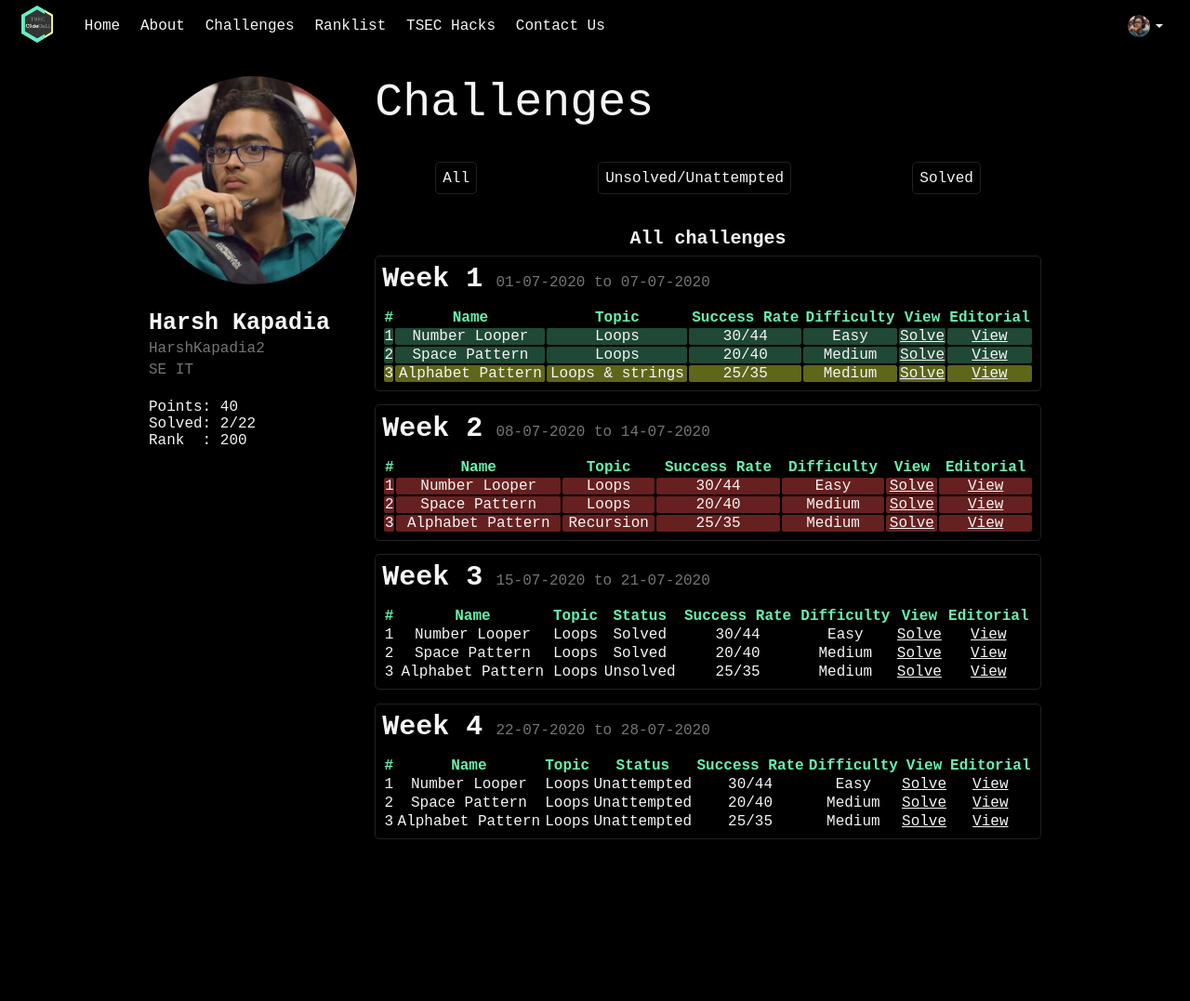
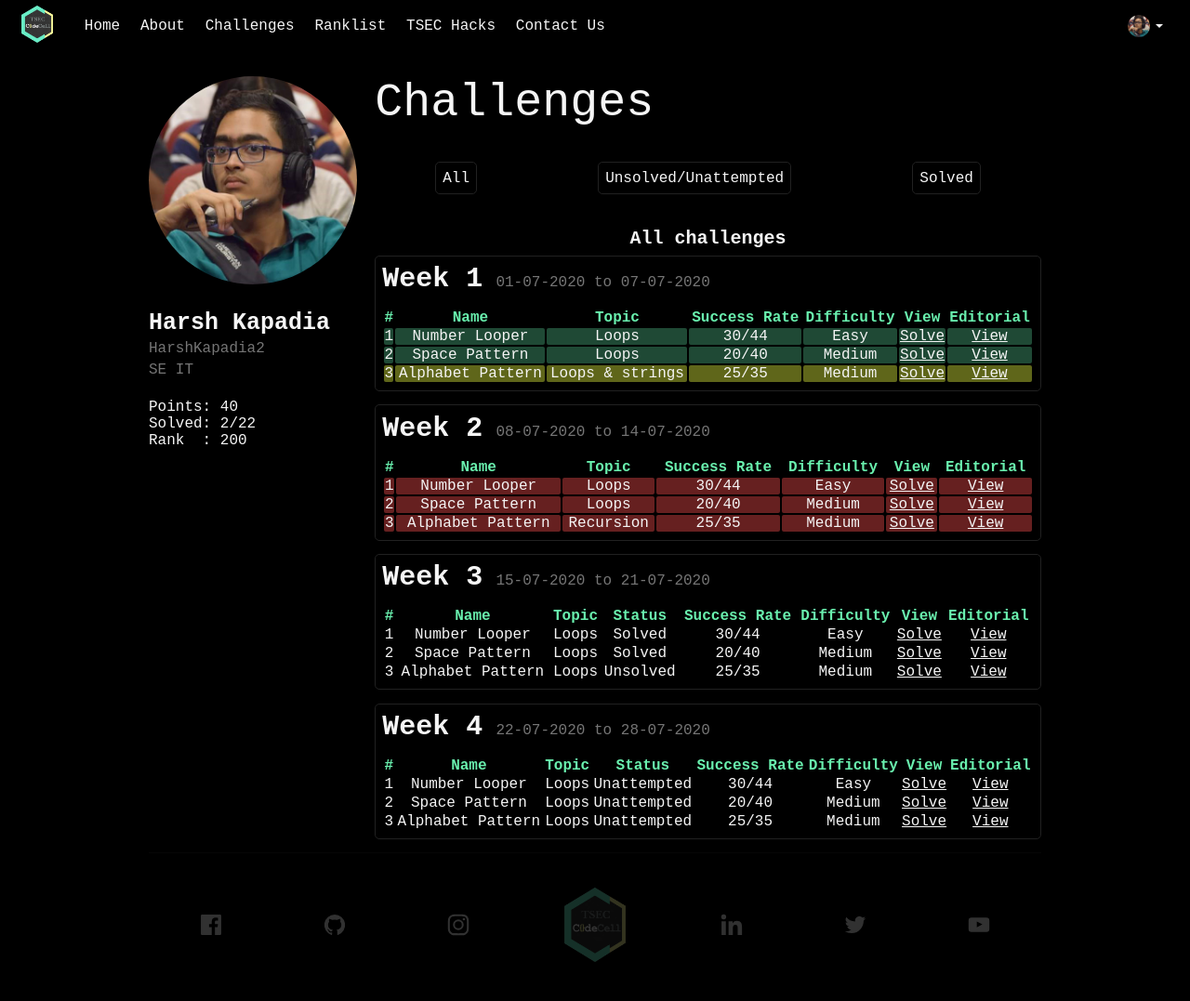
Before and after one commit to HarshKapadia2/sample-challenges-page, a plain HTML site: page index.html in a window 1280 px wide. Shown: the whole page at 93% size. Before the commit the page ends 917 px from the top, so only its background shows below. Drawn offline with Linux system fonts and the light colour scheme; a web font is replaced by a local one.

Commit message:
:sparkles: feat: Add `footer`

```diff
--- a/index.html
+++ b/index.html
@@ -8,6 +8,7 @@
         <link rel="stylesheet" href="./static/css/base.css">
         <link rel="stylesheet" href="./static/css/navbar.css">
         <link rel="stylesheet" href="./static/css/main.css">
+        <link rel="stylesheet" href="./static/css/footer.css">
 
         <link rel="shortcut icon" href="./static/img/favicon.ico" type="image/x-icon">
 
@@ -580,5 +581,17 @@
                 </div>
             </div>
         </main>
+
+        <footer>
+            <a href="#" target="_blank"><img class="social-media-img" src="./static/img/social_media/facebook.svg" alt="Facebook"></a>
+            <a href="#" target="_blank"><img class="social-media-img" src="./static/img/social_media/github.svg" alt="GitHub"></a>
+            <a href="#" target="_blank"><img class="social-media-img" src="./static/img/social_media/instagram.svg" alt="Instagram"></a>
+
+            <a href="#"><img class="codecell-img" src="./static/img/codecell_logo.png" alt="TSEC CodeCell"></a>
+
+            <a href="#" target="_blank"><img class="social-media-img" src="./static/img/social_media/linkedin.svg" alt="LinkedIn"></a>
+            <a href="#" target="_blank"><img class="social-media-img" src="./static/img/social_media/twitter.svg" alt="Twitter"></a>
+            <a href="#" target="_blank"><img class="social-media-img" src="./static/img/social_media/youtube.svg" alt="YouTube"></a>
+        </footer>
     </body>
 </html>
--- /dev/null
+++ b/static/css/footer.css
@@ -0,0 +1,40 @@
+footer
+{
+    display: flex;
+    justify-content: space-around;
+    align-items: center;
+    height: 20vh;
+    width: 75%;
+    margin: auto;
+    opacity: 0.2;
+    border-top: 1px solid #212121;
+}
+
+footer:hover
+{
+    animation: fade 0.3s ease;
+    opacity: 0.7;
+}
+
+.social-media-img
+{
+    height: 5vh;
+}
+
+.codecell-img
+{
+    height: 10vh;
+}
+
+@keyframes fade
+{
+    0%
+    {
+        opacity: 0.2;
+    }
+
+    100%
+    {
+        opacity: 0.7;
+    }
+}
```
Also changed, not shown: static/img/social_media/facebook.svg (added), static/img/social_media/github.svg (added), static/img/social_media/instagram.svg (added), static/img/social_media/linkedin.svg (added), static/img/social_media/twitter.svg (added), static/img/social_media/youtube.svg (added).
